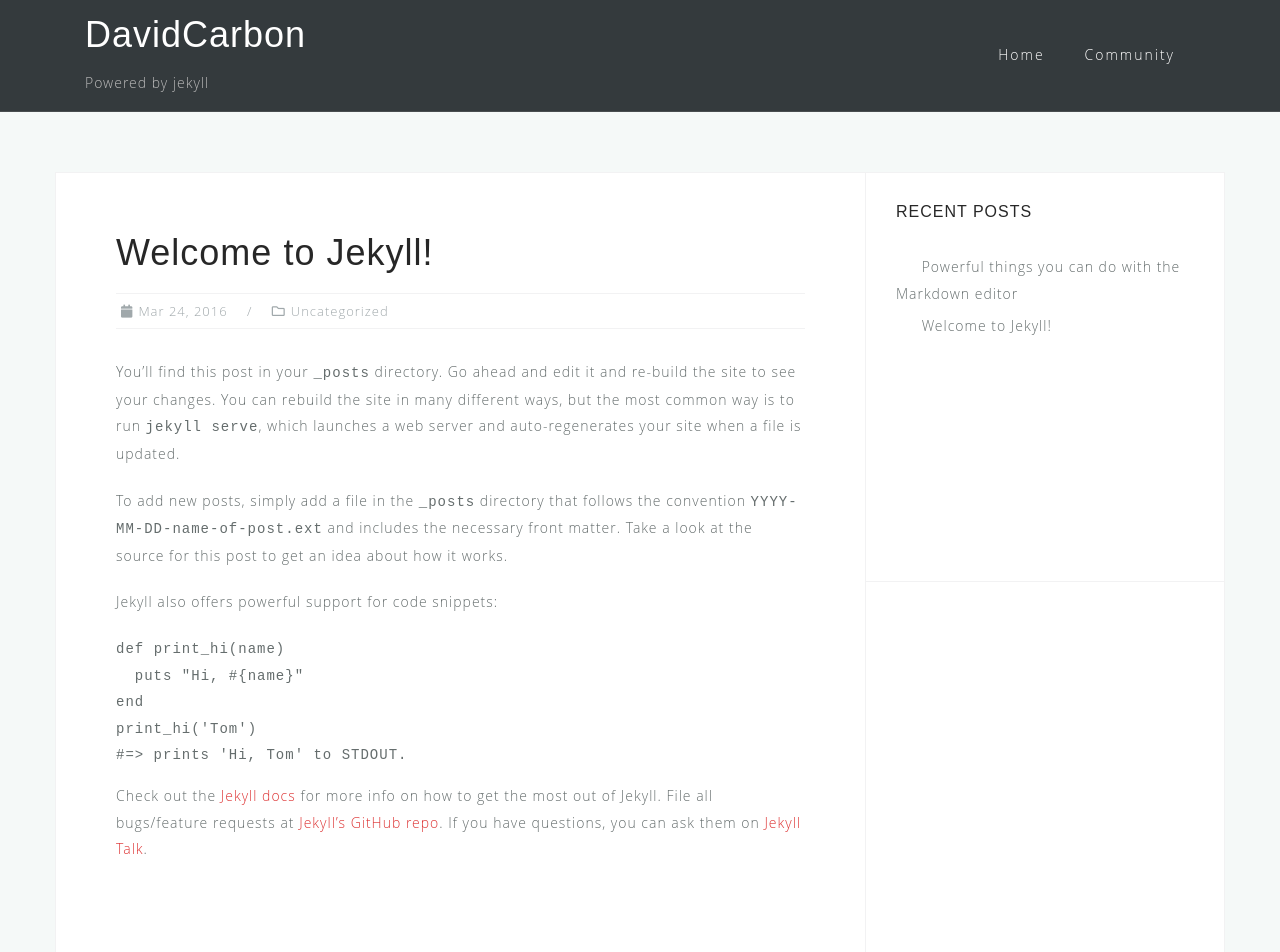
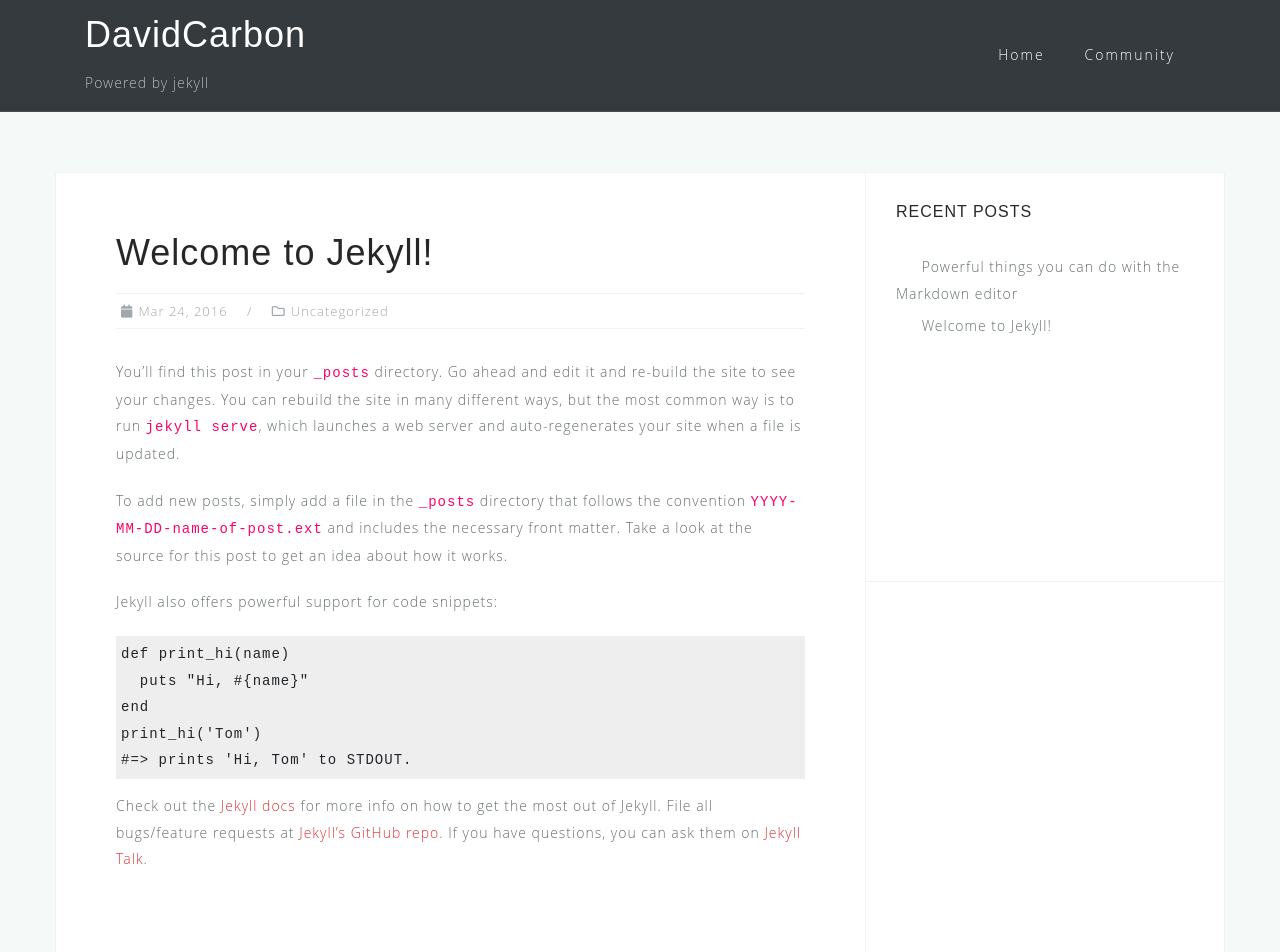
Before and after one commit to DavidCarbon/sbrw-theme, a Jekyll site: the page built from _posts/2016-03-24-welcome-to-jekyll.markdown, in a window 1280 px wide and 1362 px high. Shown: the top 952 px of the window. Built offline with Jekyll 4.4.1, drawn with Linux system fonts in a browser that asks for light colours; comment, search, counter and statistics services are not loaded.

Commit message:
Test Markdown CSS

```diff
--- a/assets/css/theme.css
+++ b/assets/css/theme.css
@@ -2385,3 +2385,25 @@ body.page-template-page_widgetized {
 		margin-right: -30px;
 	}
 }
+
+/*--------------------------------------------------------------
+## Markdown to HTML (Add-ons)
+--------------------------------------------------------------*/
+
+code {
+	color: #ff0266;
+}
+
+pre {
+	background: #eee;
+	padding: 5px;
+	font-size: 14px;
+	display: block;
+	color: #212529;
+}
+
+pre code {
+	font-size: inherit;
+	color: inherit;
+	word-break: normal;
+}
```
